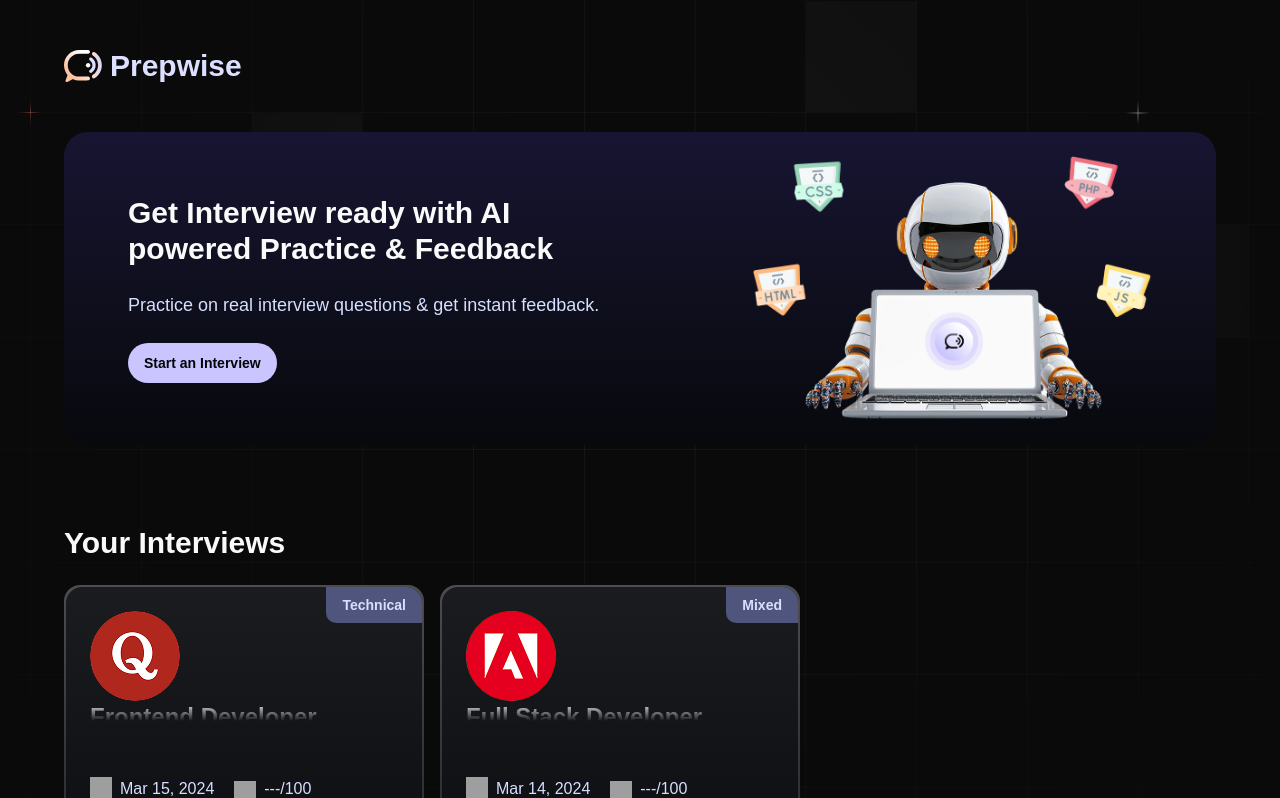
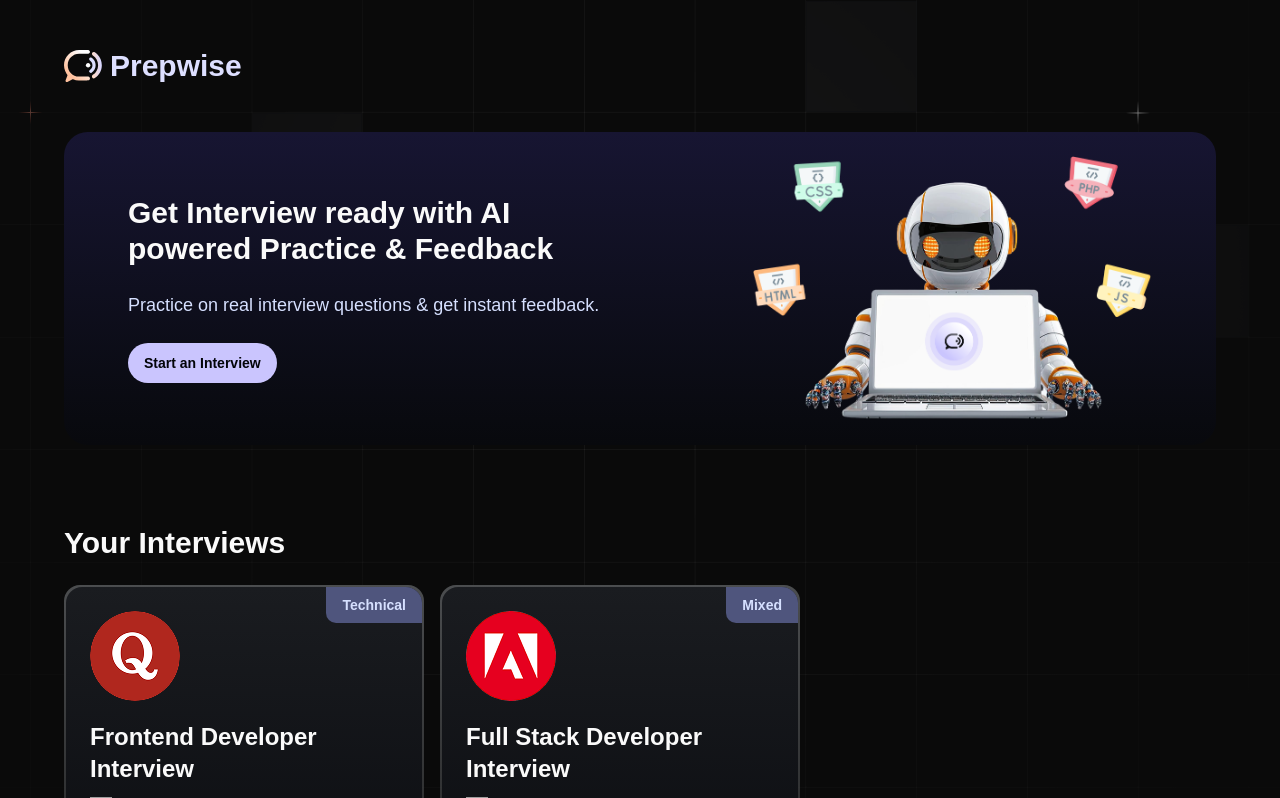
Before and after one commit to jmoriwa/joe_mock_interview_platform, a Next.js app: page / in a window 1280 px wide. Shown: the top 798 px of the page. Built offline with nearby package versions, Linux system fonts and the light colour scheme; grey boxes are pictures that could not be loaded; a web font is replaced by a local one.

Commit message:
Fix display layout of interview cards

```diff
--- a/components/InterviewCard.tsx
+++ b/components/InterviewCard.tsx
@@ -2,7 +2,7 @@
 import dayjs from "dayjs";
 import {date} from "zod";
 import Image from "next/image";
-import {getRandomInterviewCover} from "@/lib/utils";
+import {cn, getRandomInterviewCover} from "@/lib/utils";
 import {Button} from "@/components/ui/button";
 import Link from "next/link";
 import DisplayTechIcons from "@/components/DisplayTechIcons";
@@ -16,21 +16,21 @@
         <div className="card-border w-[360px] max-sm:w-full min-h-96">
             <div className="card-interview">
                 <div>
-                    <div className="absolute top-0 right-0 w-fit px-4 py-2 rounded-bl-lg bg-light-600">
+                    <div className={cn("absolute top-0 right-0 w-fit px-4 py-2 rounded-bl-lg bg-light-600")}>
                         <p className="badge-text">{normalizedType}</p>
                     </div>
                     <Image  src={getRandomInterviewCover()} alt="cover image" width={90} height={90} className="
                         rounded-full object-fit size-[90px]" />
-                    <h3 className="mask-b-to-5 capitalize">
+                    <h3 className="mt-5 capitalize">
                         {role} Interview
                     </h3>
                     <div className="flex flex-row gap-5 mt-3">
                         <div className="flex flex-row gap-2">
-                            <Image src="/calender.svg" alt="calender" width={22} height={22} />
+                            <Image src="/calender-icon.svg" alt="calender" width={22} height={22} />
                             <p>{formattedDate}</p>
                         </div>
                         <div className="flex flex-row gap-2 items-center">
-                            <Image src="/star.svd" alt="star" width={22} height={22} />
+                            <Image src="/star.svg" alt="star" width={22} height={22} />
                             <p>{feedback?.totalScore || '---'}/100</p>
                         </div>
                     </div>
```
Also changed, not shown: public/calendar-icon.svg (added).
